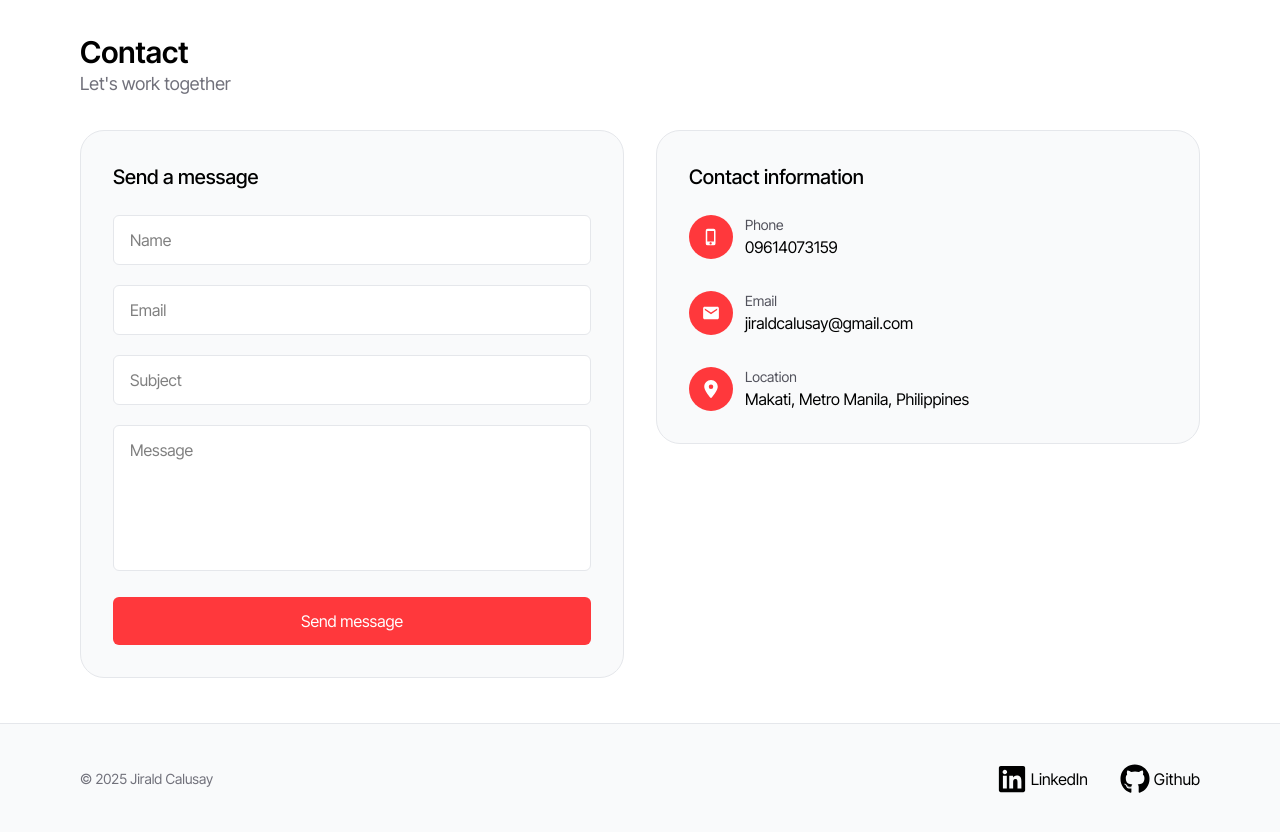
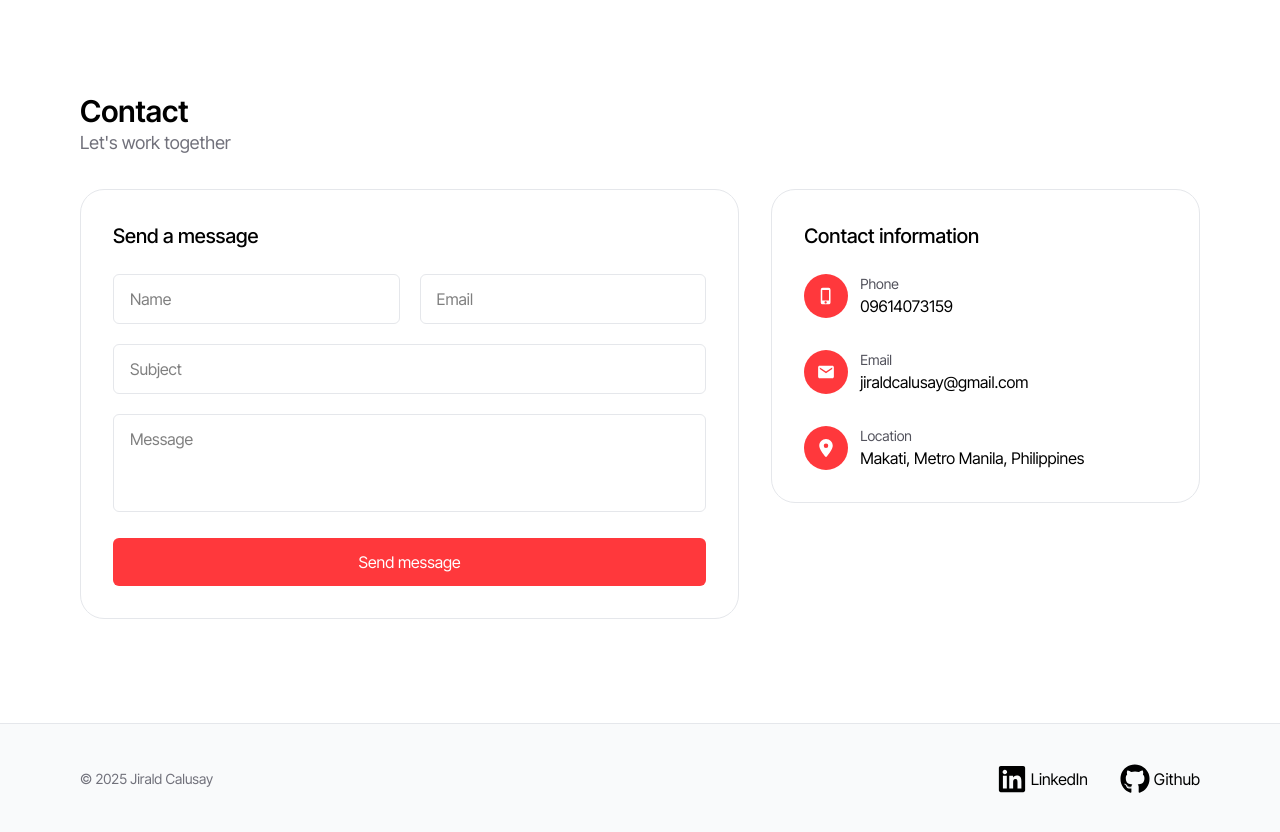
Before and after one commit to JiraldLaurea/digital-porftolio, a Next.js app: page / in a window 1280 px wide. Shown: the part 3800-4632 px from the top of the page. Built offline with nearby package versions, Linux system fonts and the light colour scheme.

Commit message:
style: improve ui layout

```diff
--- a/src/app/components/Contact.tsx
+++ b/src/app/components/Contact.tsx
@@ -16,13 +16,13 @@ const Contact = () => {
             isAlternate
             isContact
         >
-            <div className="grid gap-8 lg:grid-cols-2">
+            <div className="grid grid-cols-1 gap-8 lg:grid-cols-5">
                 {/* Send Message Form */}
                 <SendMessageForm />
 
                 {/* Contact Details */}
-                <div className="w-full">
-                    <div className="p-6 border sm:p-8 bg-primary4 rounded-3xl dark:border-zinc-700 dark:bg-primary4-dark">
+                <div className="w-full lg:col-span-2">
+                    <div className="p-6 border sm:p-8 rounded-3xl dark:border-zinc-700">
                         <h3 className="mb-6 text-xl font-medium">
                             Contact information
                         </h3>
--- a/src/app/components/SendMessageForm.tsx
+++ b/src/app/components/SendMessageForm.tsx
@@ -48,10 +48,11 @@ const SendMessageForm = () => {
     };
 
     return (
-        <div className="flex-none w-full p-6 border sm:p-8 bg-primary4 rounded-3xl dark:border-zinc-700 dark:bg-primary4-dark">
+        <div className="flex-none w-full p-6 border lg:col-span-3 sm:p-8 rounded-3xl dark:border-zinc-700">
             <h3 className="mb-6 text-xl font-medium">Send a message</h3>
 
             <form onSubmit={handleSubmit} className="space-y-5">
+                <div className="flex space-x-5">
                     <input
                         type="text"
                         name="name"
@@ -71,6 +72,7 @@ const SendMessageForm = () => {
                         required
                         className="w-full px-4 py-3 bg-white border rounded-md outline-none dark:border-zinc-700 dark:bg-primary1-dark focus:ring-2 focus:ring-primary "
                     />
+                </div>
 
                 <input
                     type="text"
@@ -85,7 +87,7 @@ const SendMessageForm = () => {
                 <textarea
                     name="message"
                     placeholder="Message"
-                    rows={5}
+                    rows={3}
                     value={formData.message}
                     onChange={handleChange}
                     required
```
Lines whose indentation alone changed are shown as unchanged.
